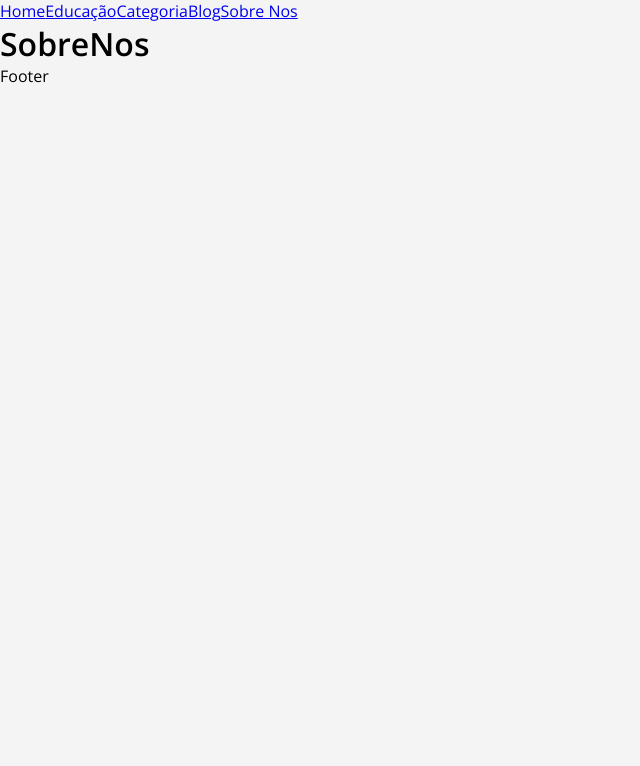
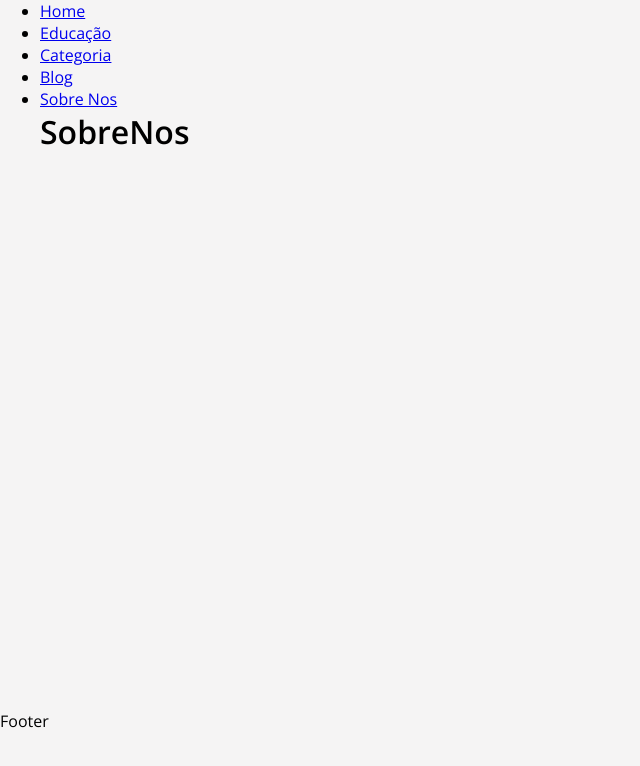
Before and after one commit to Musta-eideh/GarageFriesian, a React (Create React App) app in the folder garagefriesian/: page /sobrenos in a window 1280 px wide. Shown: the top 766 px of the page, without its empty margins (0-640 px from the left). Built offline with nearby package versions, Linux system fonts and the light colour scheme.

Commit message:
Container

```diff
--- a/garagefriesian/src/App.js
+++ b/garagefriesian/src/App.js
@@ -1,6 +1,10 @@
-import { BrowserRouter as Router, Routes, Route, Link } from 'react-router-dom';
+import { BrowserRouter as Router, Routes, Route } from 'react-router-dom';
 
-import Home from './components/pages/Home'
+import Container from './components/layout/Container'
+import Navbar from './components/layout/Navbar';
+import Footer from './components/layout/Footer';
+
+import Home from './components/pages/Home';
 import Educacao from './components/pages/Educacao';
 import Categoria from './components/pages/Categoria';
 import Blog from './components/pages/Blog';
@@ -10,14 +14,9 @@ function App() {
   return (
     <Router>
 
-      <div>
-        <Link to="/">Home</Link>
-        <Link to="/educacao">Educação</Link>
-        <Link to="/categoria">Categoria</Link>
-        <Link to="/blog">Blog</Link>
-        <Link to="/sobrenos">Sobre Nos</Link>
-      </div>
+      <Navbar />
 
+      <Container customClass="min-height">
         <Routes>
           <Route exact path="/" element={<Home/>} />
           <Route path="/educacao" element={<Educacao/>} />
@@ -26,7 +25,9 @@ function App() {
           <Route path="/sobrenos" element={<SobreNos/>} />
         </Routes>
 
-      <p>Footer</p>
+      </Container>
+
+      <Footer />
 
     </Router>
   );
--- a/garagefriesian/src/components/layout/Container.js
+++ b/garagefriesian/src/components/layout/Container.js
@@ -1,7 +1,11 @@
 import styles from './Container.module.css';
 
-function Container(e) {
-    return()
+function Container(props) {
+    return(
+        <div className={`${styles.container} ${styles[props.customClass]}`}>
+            {props.children}
+        </div>
+    )
 }
 
 export default Container;
--- a/garagefriesian/src/components/layout/Container.module.css
+++ b/garagefriesian/src/components/layout/Container.module.css
@@ -0,0 +1,11 @@
+.container{
+    width: 1200px;
+    display: flex;
+    justify-content: space-between;
+    margin: 0 auto;
+    flex-wrap: wrap;
+}
+
+.min-height{
+    min-height: 75%;
+}
--- /dev/null
+++ b/garagefriesian/src/components/layout/Footer.js
@@ -0,0 +1,9 @@
+function Footer() {
+    return(
+        <div>
+            <p>Footer</p>
+        </div>
+    )
+}
+
+export default Footer;
--- /dev/null
+++ b/garagefriesian/src/components/layout/Navbar.js
@@ -0,0 +1,35 @@
+import { Link } from 'react-router-dom';
+import { FaBars } from 'react-icons/fa'
+
+import Container from './Container';
+
+import styles from './Navbar.module.css';
+import logo from '../../img/GHorseF.png'
+
+function Navbar() {
+    return(
+        <nav>
+            <Container>
+                <ul>
+                    <li>
+                        <Link to="/">Home</Link>
+                    </li>
+                    <li>
+                        <Link to="/educacao">Educação</Link>
+                    </li>
+                    <li>
+                        <Link to="/categoria">Categoria</Link>
+                    </li>
+                    <li>
+                        <Link to="/blog">Blog</Link>
+                    </li>
+                    <li>
+                        <Link to="/sobrenos">Sobre Nos</Link>
+                    </li>
+                </ul>
+            </Container>
+      </nav>
+    )
+}
+
+export default Navbar;
```
Also changed, not shown: garagefriesian/src/components/layout/Footer.module.css (added), garagefriesian/src/components/layout/Navbar.module.css (added). Lines whose indentation alone changed are shown as unchanged.
